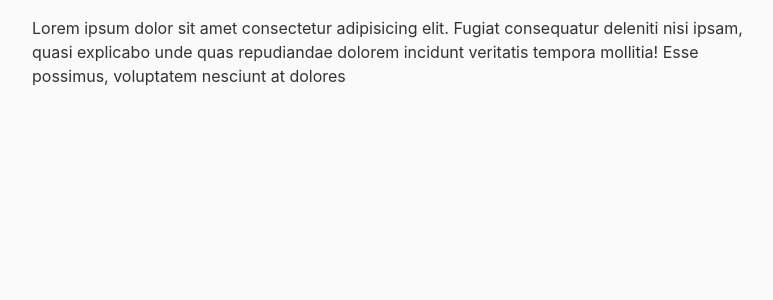
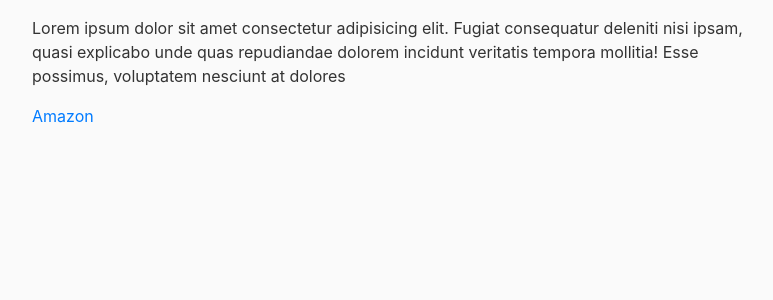
Before and after one commit to bhavyakundra/Blog-Site, a Flask app: page /models in a window 1280 px wide. Shown: the part 160-460 px from the top of the page, without its empty margins (53-826 px from the left). Run offline with Flask 2, Linux system fonts and the light colour scheme; parts of the project's set-up code (start-up, migrations or seed data) failed here and were passed over; some libraries are stand-ins or nearby versions.

Commit message:
a tag test

```diff
--- a/flask_blog_andy/flaskblog/templates/models.html
+++ b/flask_blog_andy/flaskblog/templates/models.html
@@ -3,4 +3,5 @@
     <h1>Models</h1>
     <ul>List</ul>
     <p>Lorem ipsum dolor sit amet consectetur adipisicing elit. Fugiat consequatur deleniti nisi ipsam, quasi explicabo unde quas repudiandae dolorem incidunt veritatis tempora mollitia! Esse possimus, voluptatem nesciunt at dolores</p>
+    <a href="Https://www.mudsupply.com">Amazon</a>
 {% endblock content %}
```
